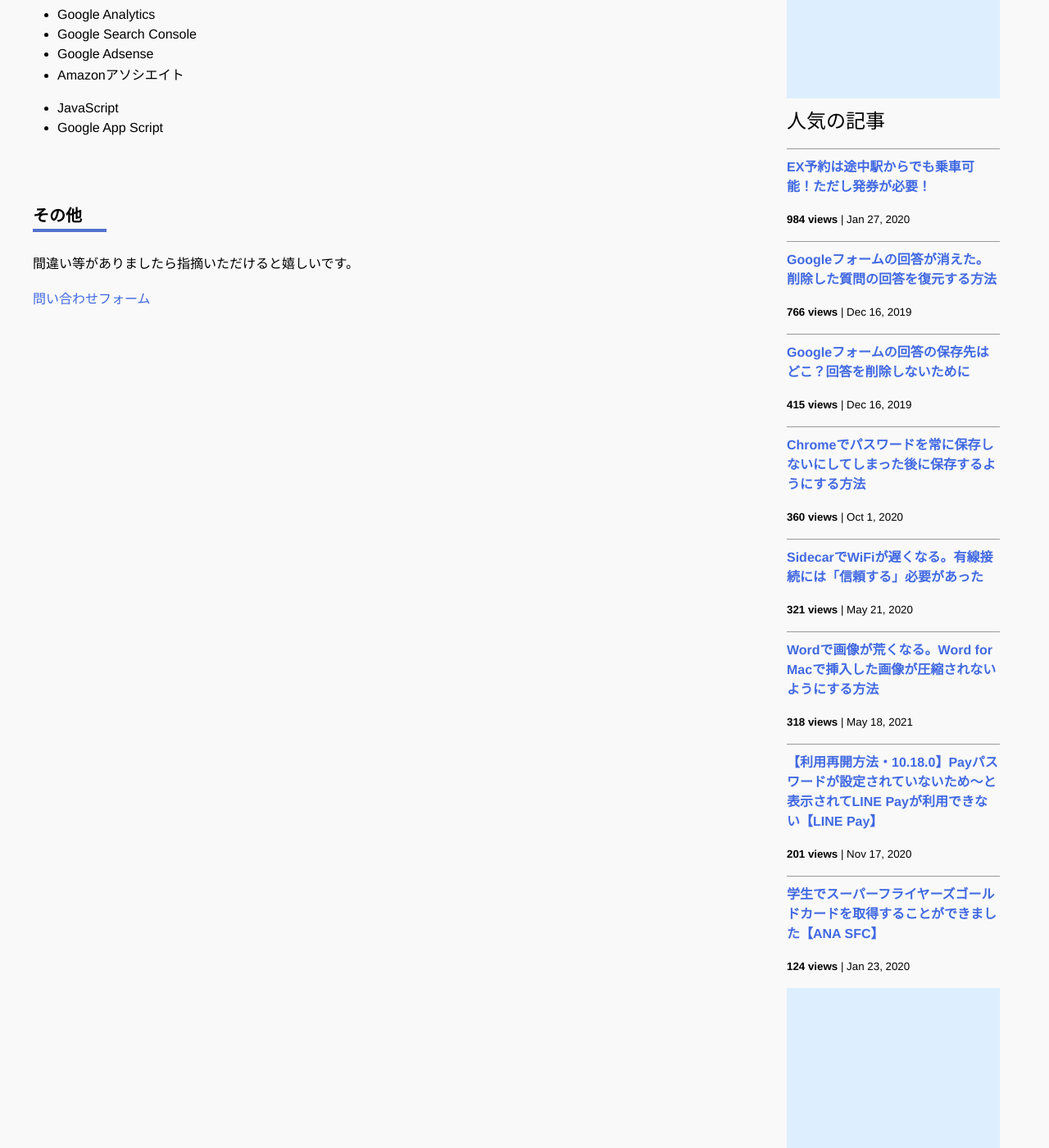
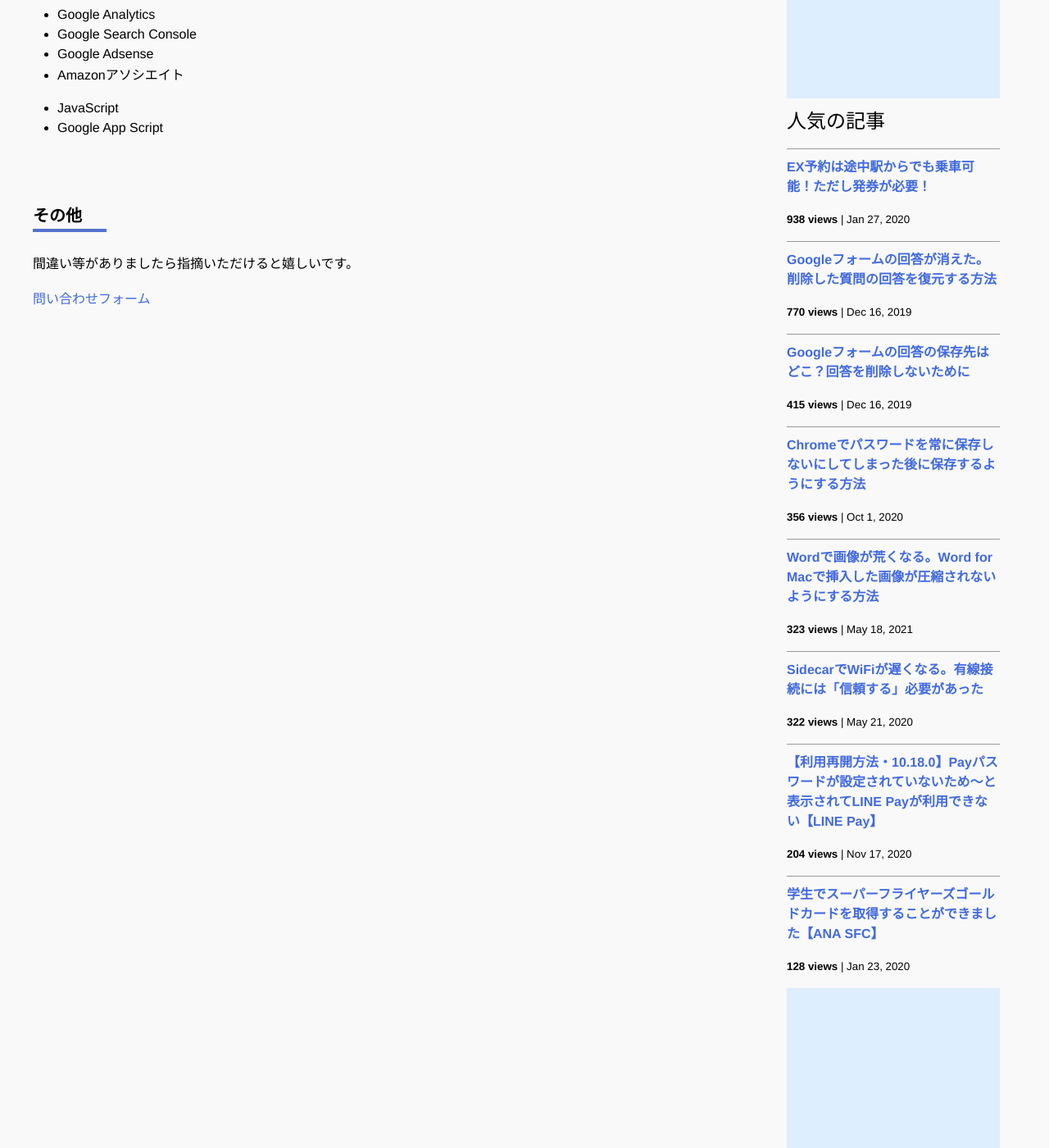
Before and after one commit to iwanaminami/shoyaiwaname, a Jekyll site: the page built from about.markdown, in a window 1280 px wide and 1400 px high, scrolled down 693 px. Shown: the whole window at 82% size. Built offline with Jekyll 4.4.1, drawn with Linux system fonts in a browser that asks for light colours; nearby versions of some CDN libraries; comment, search, counter and statistics services are not loaded.

Commit message:
a new commit message

```diff
--- a/_data/popularposts.yml
+++ b/_data/popularposts.yml
@@ -1,17 +1,17 @@
 side:
-  - view: 984
+  - view: 938
     url: /2020/01/27/ex-rideontheway.html
-  - view: 766
+  - view: 770
     url: /2019/12/16/restore-googleform.html
   - view: 415
     url: /2019/12/16/googleform-answers.html
-  - view: 360
+  - view: 356
     url: /2020/10/01/googlepassword.html
-  - view: 321
+  - view: 323
+    url: /2021/05/18/image-compression-word.html
+  - view: 322
     url: /2020/05/21/sidecar-via-cable.html
-  - view: 318
-    url: /2021/05/18/image-compression-word.html
-  - view: 201
+  - view: 204
     url: /2020/11/17/linepay.html
-  - view: 124
+  - view: 128
     url: /2020/01/23/sfcgold.html
```
